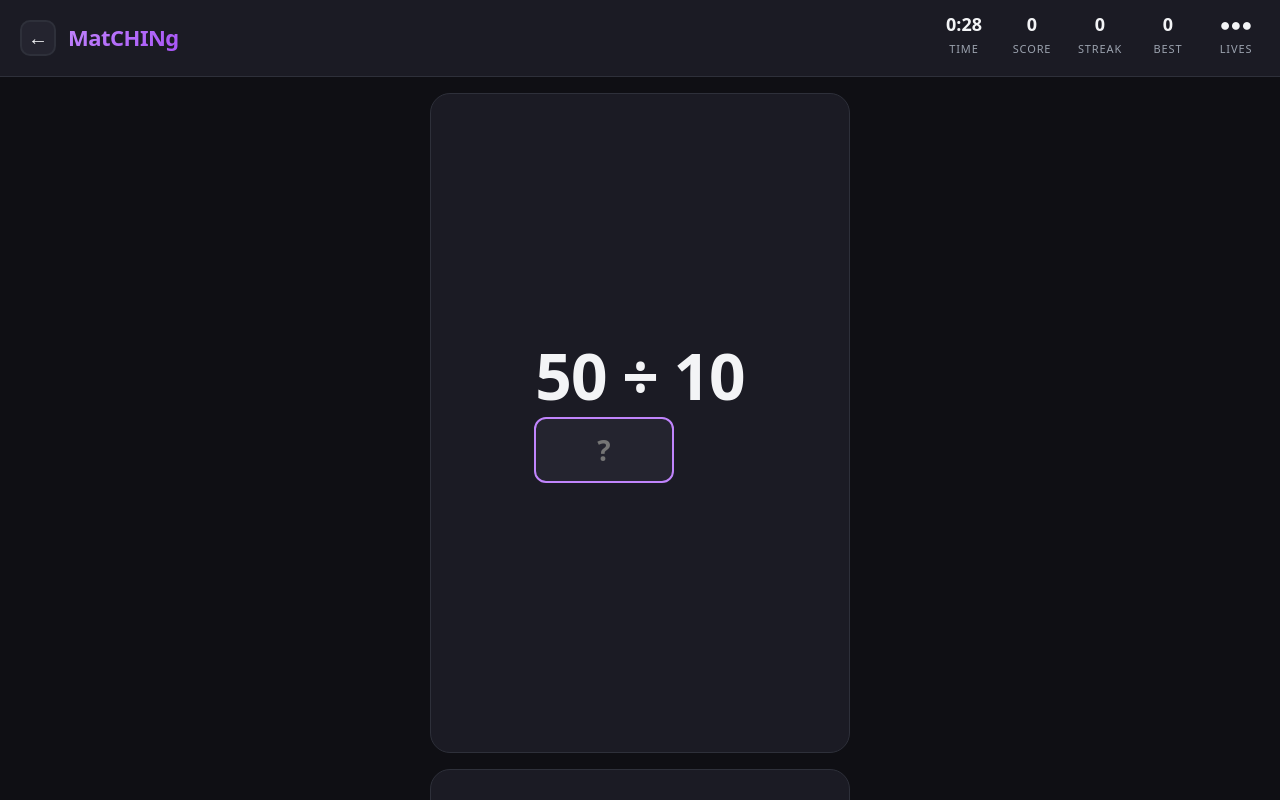
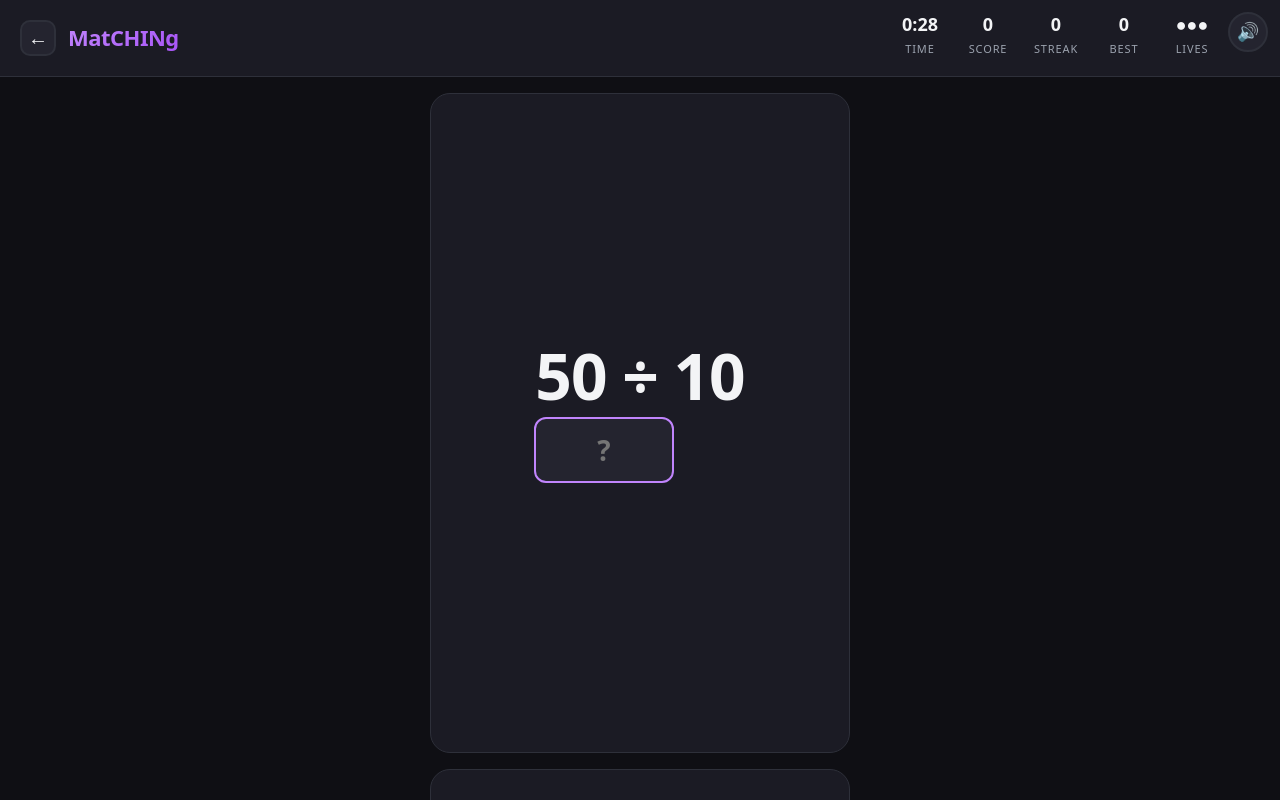
Before and after one commit to AgustinToval/MatCHINg, a website built with Vite: page index.html in a window 1280 px wide. Both pictures are taken after a click on the button "30 sec". Built offline with nearby package versions, Linux system fonts and the light colour scheme.

Commit message:
Add persistent mute button for background and birthday music

```diff
--- a/src/audio.ts
+++ b/src/audio.ts
@@ -24,7 +24,15 @@ function noteFreq(note: string): number {
   return 440 * Math.pow(2, semitone / 12)
 }
 
+const MUTED_KEY = 'matching-muted'
+
+function loadMuted(): boolean {
+  return localStorage.getItem(MUTED_KEY) === 'true'
+}
+
+let muted = loadMuted()
 let audioCtx: AudioContext | null = null
+let masterBus: GainNode | null = null
 
 function getCtx(): AudioContext {
   if (!audioCtx) {
@@ -34,6 +42,28 @@ function getCtx(): AudioContext {
     void audioCtx.resume()
   }
   return audioCtx
+}
+
+function getMasterBus(): GainNode {
+  const ctx = getCtx()
+  if (!masterBus) {
+    masterBus = ctx.createGain()
+    masterBus.gain.value = muted ? 0 : 1
+    masterBus.connect(ctx.destination)
+  }
+  return masterBus
+}
+
+export function isMuted(): boolean {
+  return muted
+}
+
+export function setMuted(value: boolean) {
+  muted = value
+  localStorage.setItem(MUTED_KEY, String(muted))
+  if (masterBus) {
+    masterBus.gain.value = muted ? 0 : 1
+  }
 }
 
 interface PlaybackHandle {
@@ -86,7 +116,7 @@ function startHappyBirthday(): PlaybackHandle {
 
   const masterGain = ctx.createGain()
   masterGain.gain.value = 0.18
-  masterGain.connect(ctx.destination)
+  masterGain.connect(getMasterBus())
 
   let stopped = false
   let timeoutId: number | undefined
@@ -150,7 +180,7 @@ function startAmbient(): PlaybackHandle {
 
   const masterGain = ctx.createGain()
   masterGain.gain.value = 0.05
-  masterGain.connect(ctx.destination)
+  masterGain.connect(getMasterBus())
 
   const filter = ctx.createBiquadFilter()
   filter.type = 'lowpass'
--- a/src/main.ts
+++ b/src/main.ts
@@ -1,6 +1,6 @@
 import './style.css'
 import { generateBatch, type Problem } from './problems'
-import { playAmbient, playHappyBirthdayMusic } from './audio'
+import { playAmbient, playHappyBirthdayMusic, isMuted, setMuted } from './audio'
 
 const BATCH_SIZE = 8
 const LOAD_THRESHOLD = 3 // start loading more when this many cards remain below viewport
@@ -389,6 +389,25 @@ function resetFeed() {
   setActiveInput(feed.querySelector<HTMLInputElement>('.answer-input'))
 }
 
+function setupMuteButton() {
+  const btn = document.createElement('button')
+  btn.className = 'mute-btn'
+  btn.setAttribute('aria-label', 'Toggle music')
+
+  function updateIcon() {
+    btn.textContent = isMuted() ? '🔇' : '🔊'
+  }
+
+  updateIcon()
+  btn.addEventListener('click', () => {
+    setMuted(!isMuted())
+    updateIcon()
+  })
+
+  document.body.appendChild(btn)
+}
+
+setupMuteButton()
 showSetup()
 
 // Register the service worker (auto-injected by vite-plugin-pwa in production builds).
--- a/src/style.css
+++ b/src/style.css
@@ -38,7 +38,7 @@ body {
   display: flex;
   align-items: center;
   justify-content: space-between;
-  padding: 14px 20px;
+  padding: 14px 64px 14px 20px;
   border-bottom: 1px solid var(--border);
   background: var(--surface);
   position: sticky;
@@ -280,6 +280,30 @@ body {
   background: var(--accent-bg, color-mix(in srgb, var(--accent) 12%, var(--surface-2)));
 }
 
+.mute-btn {
+  position: fixed;
+  top: 12px;
+  right: 12px;
+  z-index: 40;
+  width: 40px;
+  height: 40px;
+  display: flex;
+  align-items: center;
+  justify-content: center;
+  font-size: 18px;
+  border-radius: 50%;
+  border: 2px solid var(--border);
+  background: var(--surface-2);
+  color: var(--text);
+  cursor: pointer;
+  transition: border-color 0.2s, transform 0.2s;
+}
+
+.mute-btn:hover {
+  border-color: var(--accent);
+  transform: scale(1.05);
+}
+
 .hb-corner-btn {
   position: fixed;
   bottom: 16px;
```
